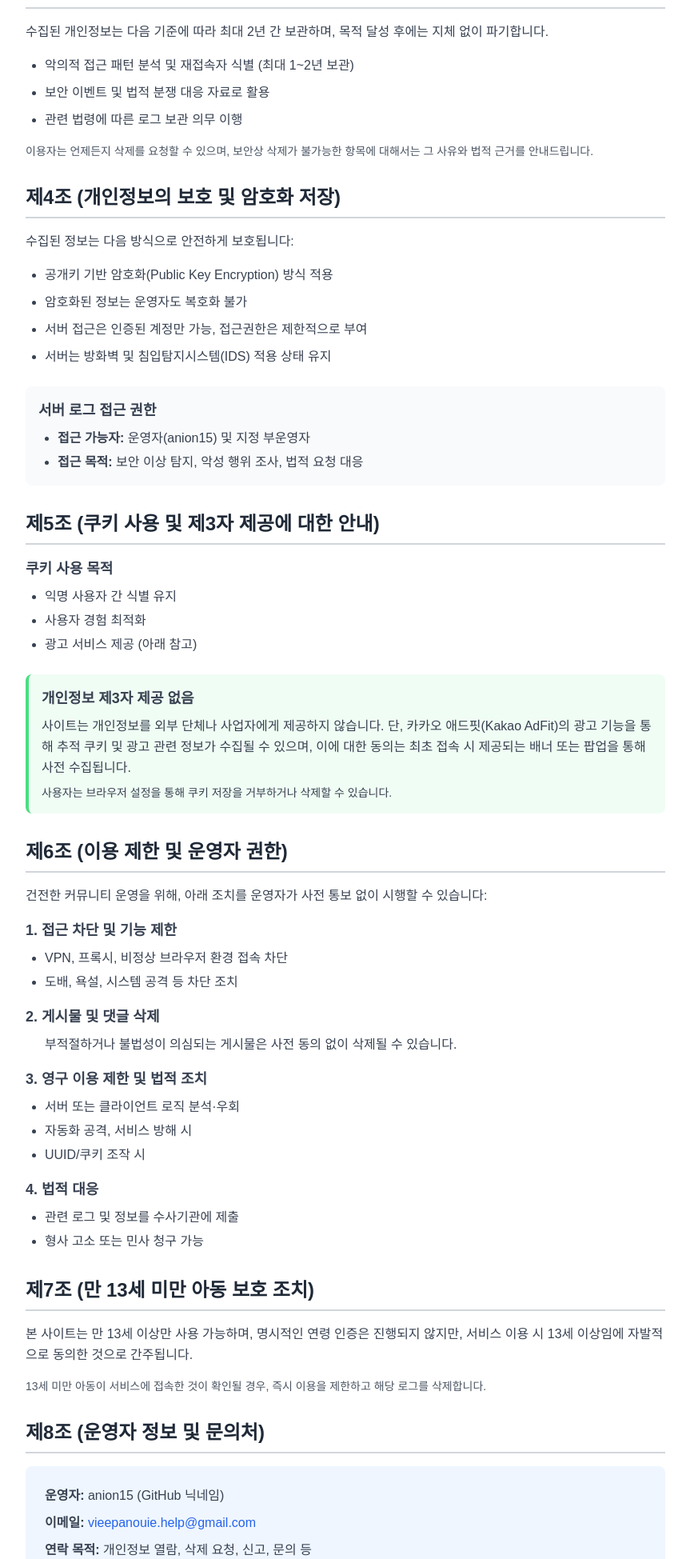
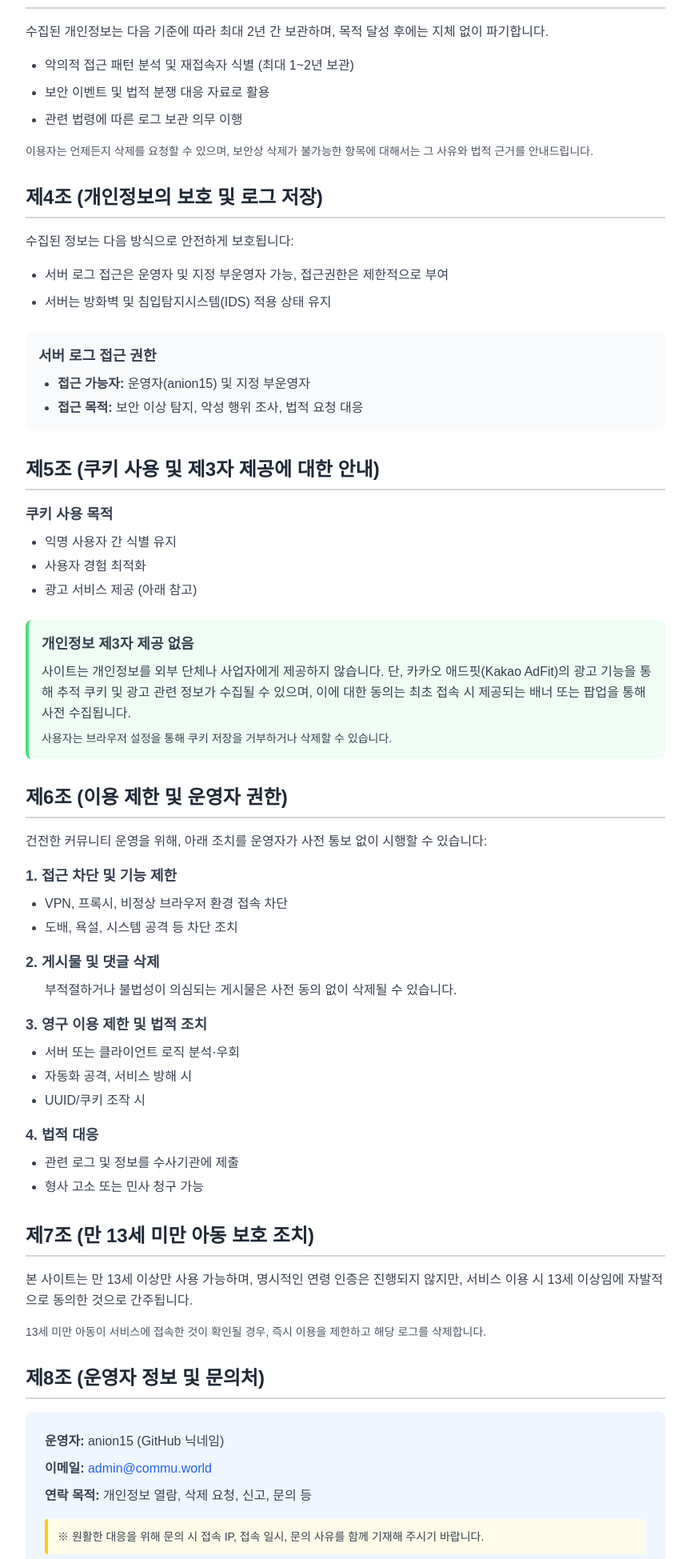
Before and after one commit to Anion15/web-Community, a Flask app: page /term in a window 1280 px wide. Shown: the part 1363-3312 px from the top of the page at 80% size, without its empty margins (208-1071 px from the left). Run offline with Flask 3, Linux system fonts and the light colour scheme; data that the repository does not hold is empty; parts of the project's set-up code (start-up, migrations or seed data) failed here and were passed over; some libraries are stand-ins or nearby versions.

Commit message:
Update term.html

```diff
--- a/templates/term.html
+++ b/templates/term.html
@@ -9,6 +9,95 @@
   <meta name="keywords" content="개인정보처리방침, 상정인사이드, 프라이버시">
   <meta name="author" content="anion15">
   <script src="https://cdn.tailwindcss.com"></script>
+  <script>
+    (function () {
+      var bgColor = "rgba(10,11,15,0.96)"; // 배경색
+      var spinnerSize = 40; // px
+      var brandText = "Loading…"; // 중앙 텍스트 (빈 문자열로 비활성화)
+      var minShowMs = 300; // 최소 표시 시간
+      var safetyTimeoutMs = 10000; // 안전 타임아웃
+
+      // ==== 스타일 주입 ====
+      var css = `
+        html.__no_scroll, html.__no_scroll body { overflow: hidden !important; height: 100%; }
+        #__page_loader {
+          position: fixed; inset: 0; z-index: 2147483647;
+          display: grid; place-items: center;
+          background: ${bgColor}; color: #fff;
+          opacity: 1; transition: opacity .25s ease;
+        }
+        #__page_loader.__hide { opacity: 0; }
+        #__loader_inner { display: grid; gap: 14px; place-items: center; }
+        /* 스피너 */
+        #__spinner {
+          width: ${spinnerSize}px; height: ${spinnerSize}px;
+          border-radius: 50%;
+          border: 3px solid #ffffff22; border-top-color: #fff;
+          animation: __spin 1s linear infinite;
+        }
+        /* 감속 모션 환경 배려 */
+        @media (prefers-reduced-motion: reduce) {
+          #__spinner { animation: none; border-top-color: #ffffffcc; }
+        }
+        #__brand { font: 600 14px/1.2 ui-sans-serif, system-ui, -apple-system, "Segoe UI", Roboto, "Noto Sans", "Apple SD Gothic Neo", "맑은 고딕", sans-serif; opacity:.9; letter-spacing:.2px;}
+        @keyframes __spin { to { transform: rotate(360deg); } }
+      `;
+      var styleEl = document.createElement("style");
+      styleEl.setAttribute("data-loader-style", "");
+      styleEl.textContent = css;
+      document.head.appendChild(styleEl);
+
+      // ==== 오버레이 DOM 생성 ====
+      var overlay = document.createElement("div");
+      overlay.id = "__page_loader";
+      overlay.setAttribute("role", "status");
+      overlay.setAttribute("aria-live", "polite");
+      overlay.innerHTML =
+        '<div id="__loader_inner" aria-label="페이지 로딩 중">' +
+        '<div id="__spinner" aria-hidden="true"></div>' +
+        (brandText ? '<div id="__brand">' + brandText + "</div>" : "") +
+        "</div>";
+
+      // body가 아직 없을 수도 있으므로 안전하게 추가
+      function mount() {
+        if (!document.body) { requestAnimationFrame(mount); return; }
+        document.documentElement.classList.add("__no_scroll");
+        document.body.appendChild(overlay);
+      }
+      mount();
+
+      var shownAt = Date.now();
+      var hidden = false;
+
+      function cleanup() {
+        if (hidden) return;
+        hidden = true;
+        overlay.classList.add("__hide");
+        overlay.addEventListener("transitionend", function () {
+          overlay.remove();
+          styleEl.remove();
+          document.documentElement.classList.remove("__no_scroll");
+        }, { once: true });
+      }
+
+      // 외부에서 수동으로 닫고 싶을 때: window.hidePageLoader()
+      window.hidePageLoader = function () {
+        var elapsed = Date.now() - shownAt;
+        var delay = Math.max(0, minShowMs - elapsed);
+        setTimeout(cleanup, delay);
+      };
+
+      // 페이지 완전 로드 후 자동 종료
+      window.addEventListener("load", function () {
+        window.hidePageLoader();
+      });
+
+      // 안전 타임아웃(예: load 이벤트가 영영 안 올 때)
+      setTimeout(function () {
+        if (document.getElementById("__page_loader")) window.hidePageLoader();
+      }, safetyTimeoutMs);
+    })();
+  </script>
   <style>
     body { font-family: 'Noto Sans KR', sans-serif; overflow-x: hidden; -ms-overflow-style: none; }
     ::-webkit-scrollbar { display: none;}
@@ -389,7 +478,7 @@
   <header class="bg-white shadow py-4 px-6 mb-6 flex items-center justify-between">
     <!-- 왼쪽: 로고 -->
     <div class="flex items-center space-x-4">
-      <a href="https://anion15.github.io">
+      <a href="https://commu.world">
         <img src="https://raw.githubusercontent.com/Anion15/anion15.github.io/refs/heads/main/logo-.png" alt="logo" class="w-28 sm:w-32 md:w-36 lg:w-40 xl:w-44" />
       </a>
     </div>
@@ -486,12 +575,10 @@
         </section>
 
         <section class="mb-8">
-          <h2 class="text-2xl font-bold text-gray-800 mb-4 border-b-2 border-gray-300 pb-2">제4조 (개인정보의 보호 및 암호화 저장)</h2>
+          <h2 class="text-2xl font-bold text-gray-800 mb-4 border-b-2 border-gray-300 pb-2">제4조 (개인정보의 보호 및 로그 저장)</h2>
           <p class="mb-4">수집된 정보는 다음 방식으로 안전하게 보호됩니다:</p>
           <ul class="list-disc pl-6 mb-6 space-y-2">
-            <li>공개키 기반 암호화(Public Key Encryption) 방식 적용</li>
-            <li>암호화된 정보는 운영자도 복호화 불가</li>
-            <li>서버 접근은 인증된 계정만 가능, 접근권한은 제한적으로 부여</li>
+            <li>서버 로그 접근은 운영자 및 지정 부운영자 가능, 접근권한은 제한적으로 부여</li>
             <li>서버는 방화벽 및 침입탐지시스템(IDS) 적용 상태 유지</li>
           </ul>
           <div id="more-m" class="bg-gray-50 p-4 rounded-lg">
@@ -572,7 +659,7 @@
           <div id="more" class="bg-blue-50 p-6 rounded-lg">
             <ul class="space-y-2">
               <li><strong>운영자:</strong> anion15 (GitHub 닉네임)</li>
-              <li><strong>이메일:</strong> <a href="mailto:vieepanouie.help@gmail.com" class="text-blue-600 hover:text-blue-800">vieepanouie.help@gmail.com</a></li>
+              <li><strong>이메일:</strong> <a href="mailto:admin@commu.world" class="text-blue-600 hover:text-blue-800">admin@commu.world</a></li>
               <li><strong>연락 목적:</strong> 개인정보 열람, 삭제 요청, 신고, 문의 등</li>
             </ul>
             <div id="more" class="mt-4 p-3 bg-yellow-50 rounded border-l-4 border-yellow-400">
```
